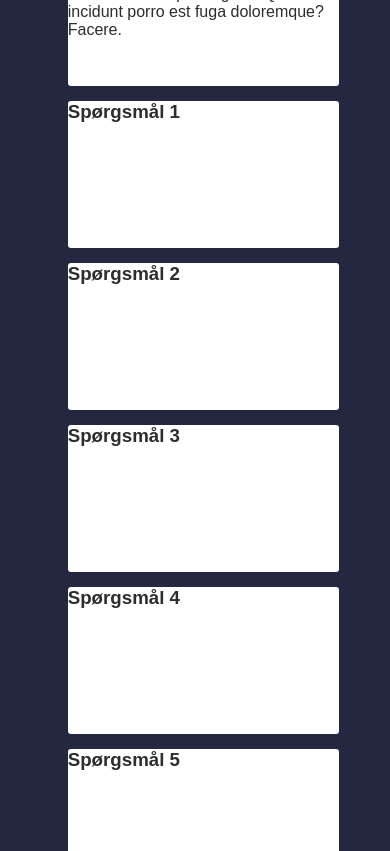
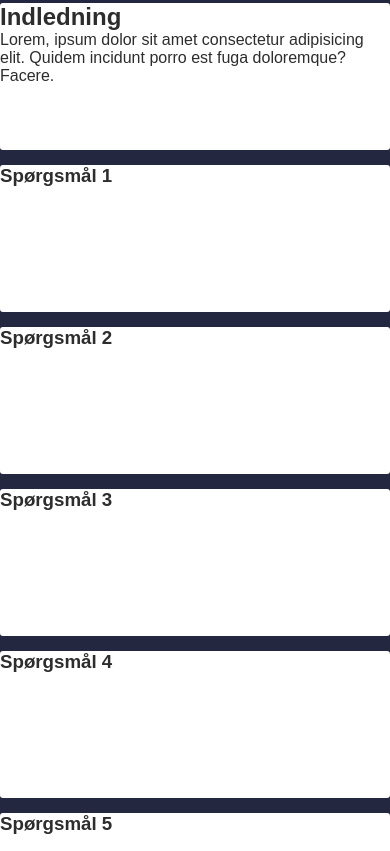
Before and after one commit to zieglermayura/datatilsynetopgave, a plain HTML site: page datatilsynet/index.html in a window 390 px wide. Shown: the part 125-976 px from the top of the page. Drawn offline with Linux system fonts and the light colour scheme; a script that the page names is missing.

Commit message:
Responsivt design

```diff
--- a/datatilsynet/style.css
+++ b/datatilsynet/style.css
@@ -24,14 +24,14 @@ font-family: Arial, Helvetica, sans-serif;
         "knap knap knap knap"
         "footer footer footer footer";
 
-    grid-template-rows: 1fr 3fr 3fr 3fr 3fr 3fr 3fr 3fr;
+    grid-template-rows: 1fr 3fr 3fr 3fr 3fr 3fr 3fr 3fr 3fr;
 }
 
 .logo{
     grid-area: logo;
-    background: rgba(255, 255, 255, 0.377);
     border-radius: 15px;
-
+    text-align: right;
+    background: darkgrey;
 }
 
 .nav{
@@ -104,7 +104,6 @@ font-family: Arial, Helvetica, sans-serif;
 
 .spg4{
     grid-area: spg4;
-
     display: grid;
     grid-template-columns: 1fr 4fr 1fr;
     color: #2e2d2d;
@@ -148,6 +147,7 @@ font-family: Arial, Helvetica, sans-serif;
 }
 
 /* Send Knap */
+
 .knap{
     grid-area: knap;
     text-align: center;
@@ -184,3 +184,76 @@ footer{
     color: #C69E56;
     margin-bottom: 15px;
 }
+
+/*
+Responsivt
+*/
+
+/* Tablet */
+@media screen and (max-width: 820px){
+    .container{
+        grid-template-areas:
+        "nav nav logo"
+        "indl indl indl"
+        "spg1 spg1 spg1"
+        "spg2 spg2 spg2"
+        "spg3 spg3 spg3"
+        "spg4 spg4 spg4"
+        "spg5 spg5 spg5"
+        "spg6 spg6 spg6"
+        "knap knap knap"
+        "footer footer footer";
+    }
+}
+
+/* Telefon */
+@media screen and (max-width: 546px){
+    .container{
+        grid-template-areas:
+        "nav"
+        "logo"
+        "indl"
+        "spg1"
+        "spg2"
+        "spg3"
+        "spg4"
+        "spg5"
+        "spg6"
+        "knap"
+        "footer";
+
+    grid-template-rows: 1fr 1fr 3fr 3fr 3fr 3fr 3fr 3fr 3fr 3fr;
+    }
+
+
+
+    .indl>div{
+        grid-column: 1/5;
+    }
+
+    .spg1>div{
+        grid-column: 1/5;
+    }
+
+    .spg2>div{
+        grid-column: 1/5;
+    }
+
+    .spg3>div{
+        grid-column: 1/5;
+    }
+
+    .spg4>div{
+        grid-column: 1/5;
+    }
+
+    .spg5>div{
+        grid-column: 1/5;
+    }
+
+    .spg6>div{
+        grid-column: 1/5;
+    }
+
+
+}
```
